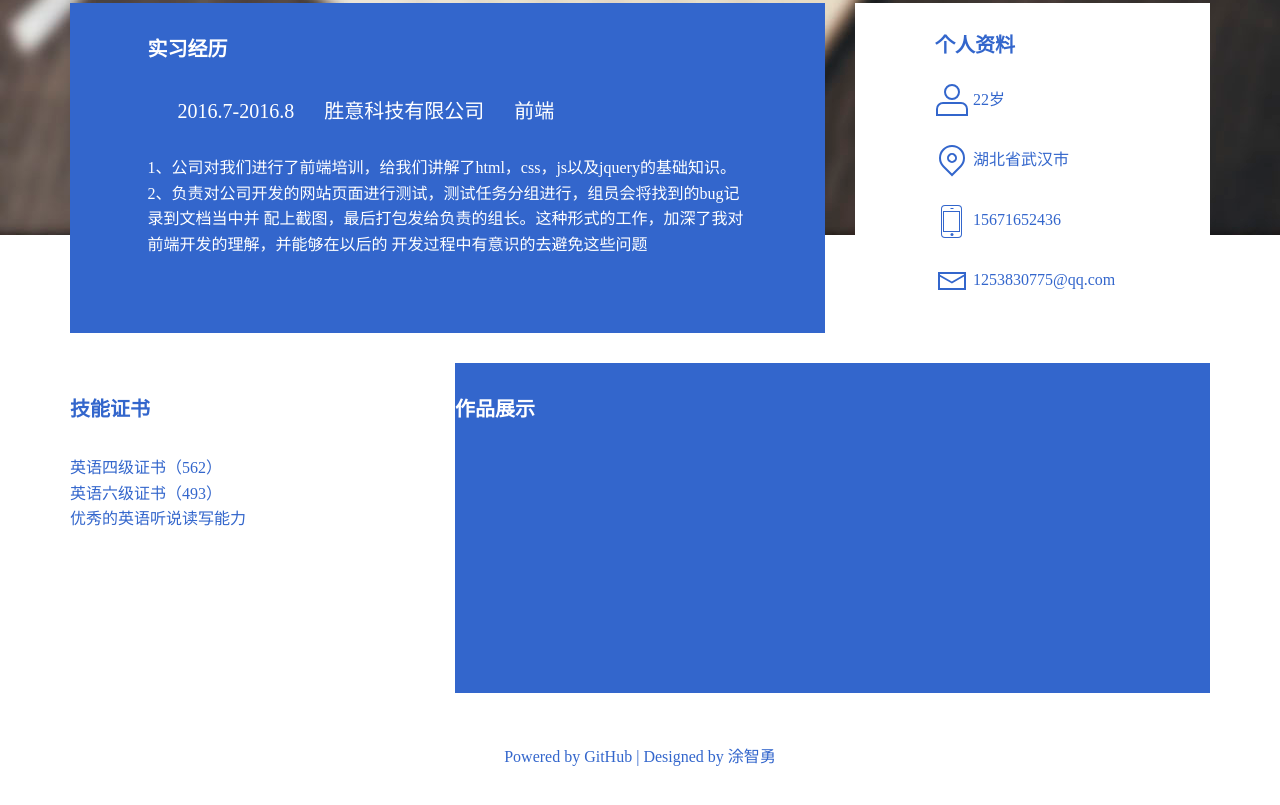
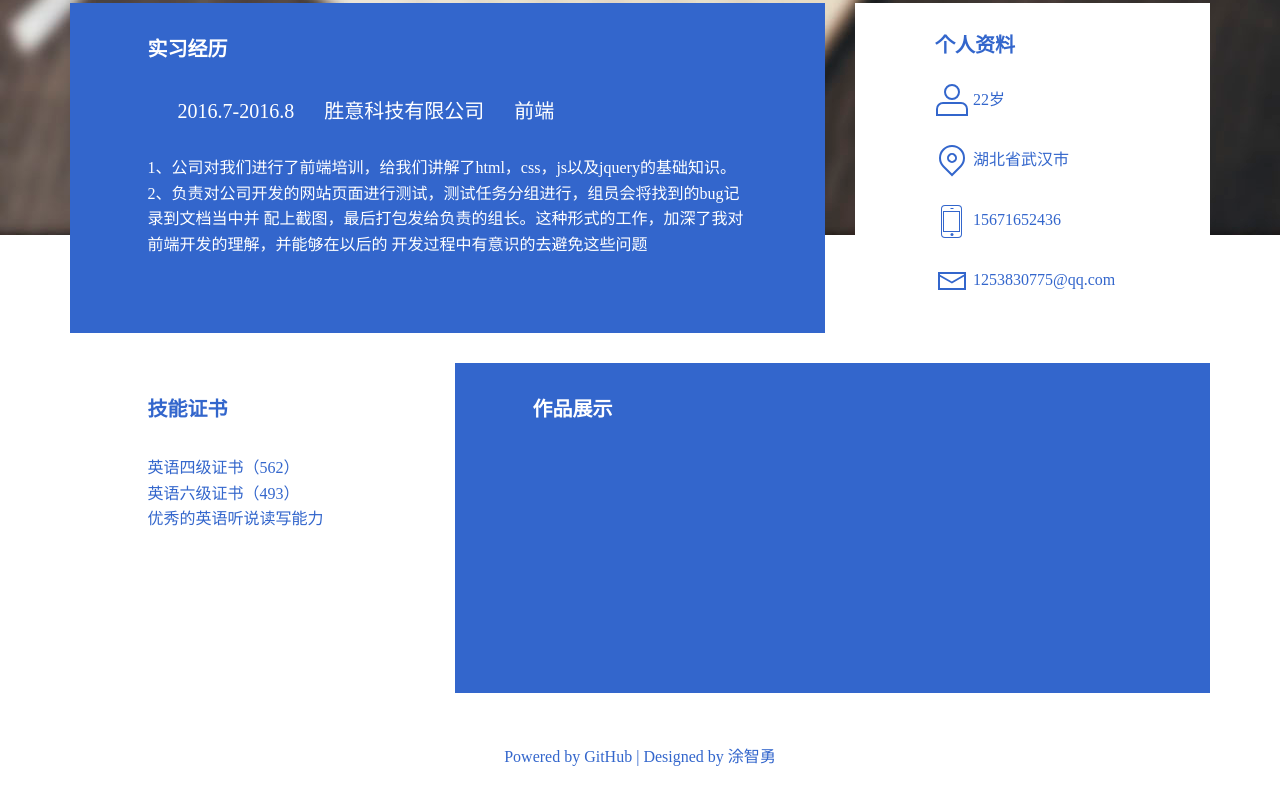
Before and after one commit to 1253830775/myresume, a plain HTML site: page index.html in a window 1280 px wide. Shown: the part 1045-1850 px from the top of the page. Drawn offline with Linux system fonts and the light colour scheme.

Commit message:
缺少px

```diff
--- a/css/index.css
+++ b/css/index.css
@@ -175,7 +175,7 @@
 			color: rgb(51,102,204);
 		}
 		.contact_wrap{
-			width: 200;
+			width: 200px;
 			margin: 0 auto;
 			margin-top: 30px;
 			color: rgb(51,102,204);
@@ -191,7 +191,7 @@
 			list-style: none
 		}
 		.exp_wrap{
-			width: 600;
+			width: 600px;
 			margin: 0 auto;
 			margin-top: 30px;
 			color: white;
--- a/index.html
+++ b/index.html
@@ -76,9 +76,7 @@
         </div>
 		<div class="contact">
 			<div class="contact_wrap">
-				<p class="contact_title">
-					技能证书
-				</p>
+				<p class="contact_title">技能证书</p>
 				<ul>
 					<li>英语四级证书（562）</li>
 					<li>英语六级证书（493）</li>
@@ -89,8 +87,8 @@
 		<div class="experience">
 			<div class="exp_wrap">
 				<p class="exp_title">作品展示</p>
+				<div class="deemo"></div>
 			</div>
-			<div class="deemo"></div>
 		</div>
 	</div>
 	<div id="bottom">
```
